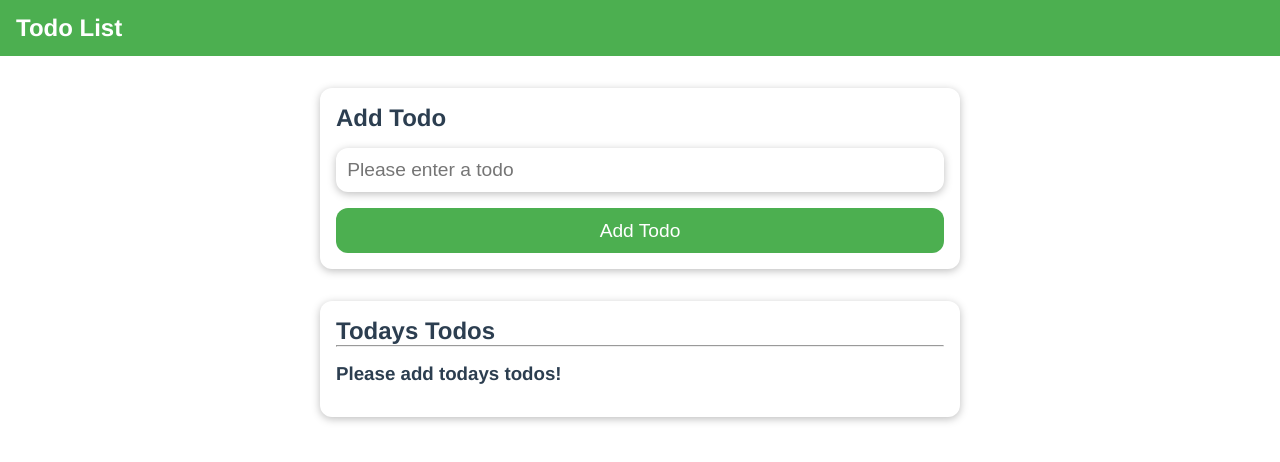
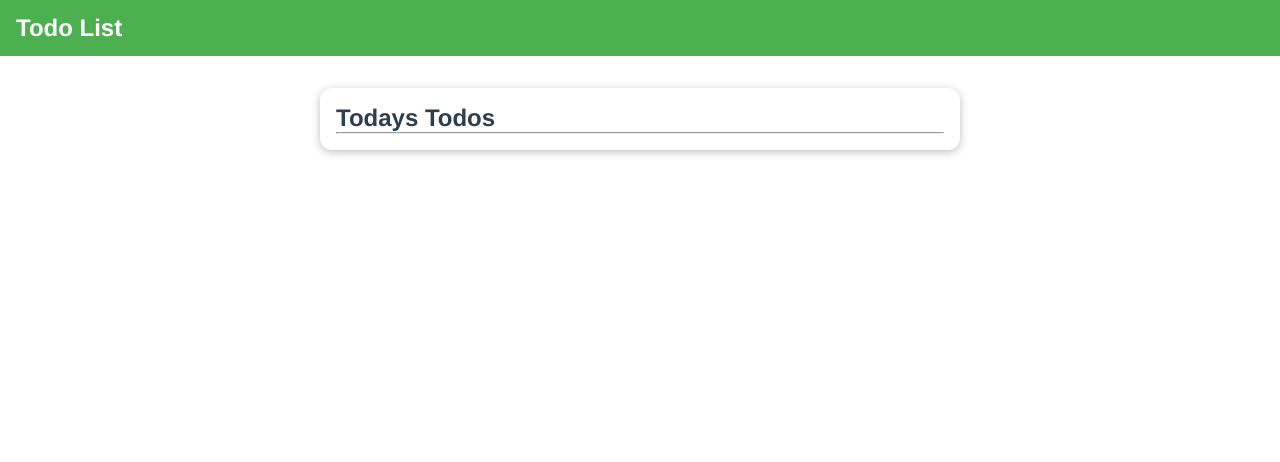
Before and after one commit to PetterFogel/vue-todo-list, a Vue app: page / in a window 1280 px wide. Shown: the top 462 px of the page. Built offline with nearby package versions, Linux system fonts and the light colour scheme.

Commit message:
Moved data and methods to todoContainer

```diff
--- a/src/App.vue
+++ b/src/App.vue
@@ -1,35 +1,13 @@
 <template>
   <TheHeader />
-  <TodoForm @add-todo="addTodo" />
   <TodoContainer />
 </template>
 
 <script>
 import TheHeader from "./components/layout/TheHeader.vue";
 import TodoContainer from "./components/todo/TodoContainer.vue";
-import TodoForm from "./components/todo/TodoForm.vue";
 export default {
-  components: { TheHeader, TodoContainer, TodoForm },
-  data() {
-    return {
-      todos: [],
-    };
-  },
-  provide() {
-    return {
-      todos: this.todos,
-    };
-  },
-  methods: {
-    addTodo(description) {
-      const newTodo = {
-        id: new Date().toISOString(),
-        description,
-        isPrioritized: false,
-      };
-      this.todos.unshift(newTodo);
-    },
-  },
+  components: { TheHeader, TodoContainer },
 };
 </script>
 
```
